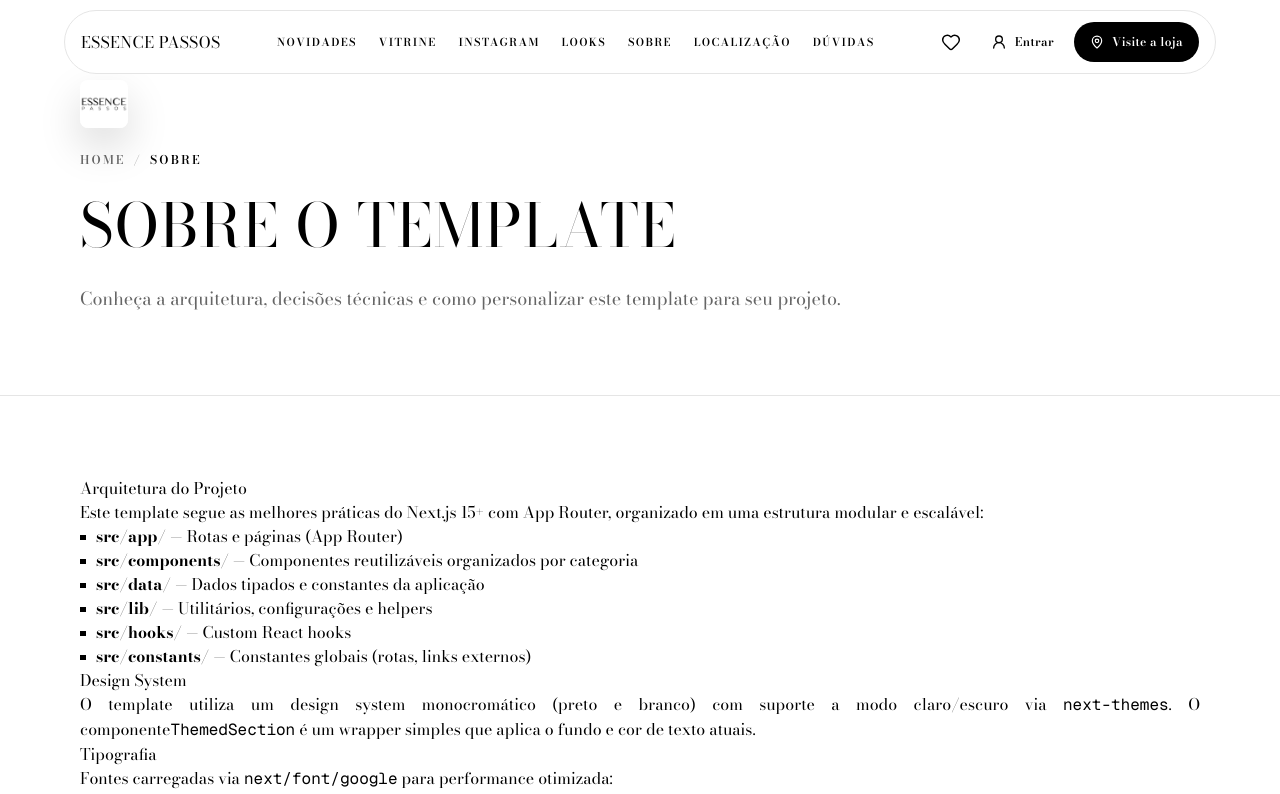
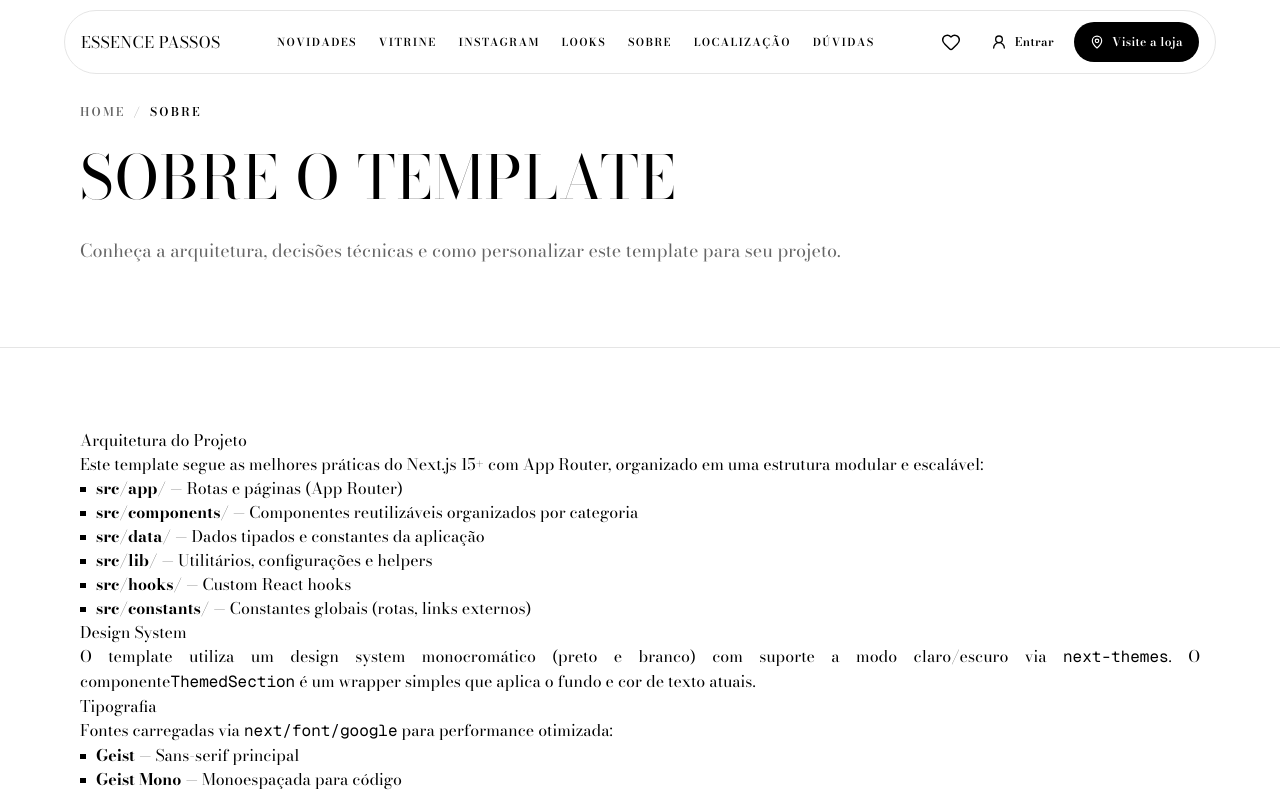
Before and after one commit to wallacemaia2007/Essence_Web, a Next.js app: page /sobre in a window 1280 px wide. Shown: the top 794 px of the page. Built offline with nearby package versions, Linux system fonts and the light colour scheme; no server answers.

Commit message:
feat: update Favoritos metadata for openGraph support and add authentication video

```diff
--- a/src/app/favoritos/page.tsx
+++ b/src/app/favoritos/page.tsx
@@ -9,7 +9,10 @@ export const metadata: Metadata = {
   title: "Favoritos",
   description: "As peças da Essence que você marcou com o coração.",
   alternates: { canonical: routes.favoritos },
-  // Lista pessoal (fica no navegador de cada visitante): não indexar.
+  openGraph: {
+    title: "Favoritos",
+    description: "As peças da Essence que você marcou com o coração.",
+  },
   robots: { index: false, follow: true },
 };
 
--- a/src/components/sections/sobre/PageHeader.tsx
+++ b/src/components/sections/sobre/PageHeader.tsx
@@ -1,7 +1,7 @@
 import Link from "next/link";
 import type { ReactNode } from "react";
 
-import { Container, Crest, ThemedSection } from "@/components/common";
+import { Container, ThemedSection } from "@/components/common";
 import { routes } from "@/constants/routes";
 
 type PageHeaderProps = {
@@ -20,9 +20,7 @@ export function PageHeader({
   return (
     <ThemedSection className="border-b py-16 md:py-20">
       <Container>
-        <div className="text-primary">
-          <Crest className="h-12 w-12" />
-        </div>
+        <div className="text-primary"></div>
 
         <nav
           aria-label="Breadcrumb"
```
Also changed, not shown: 1 other file (tests, documents, lock files or other folders).
